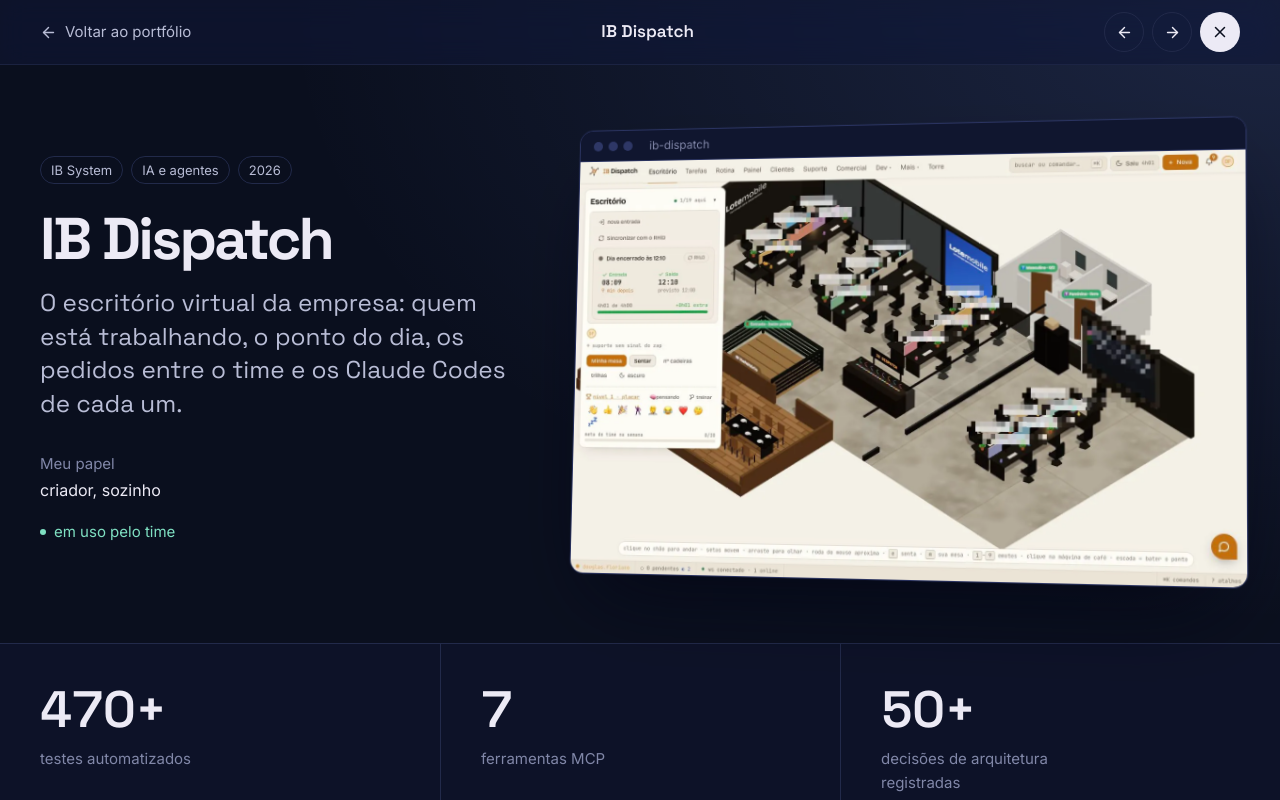
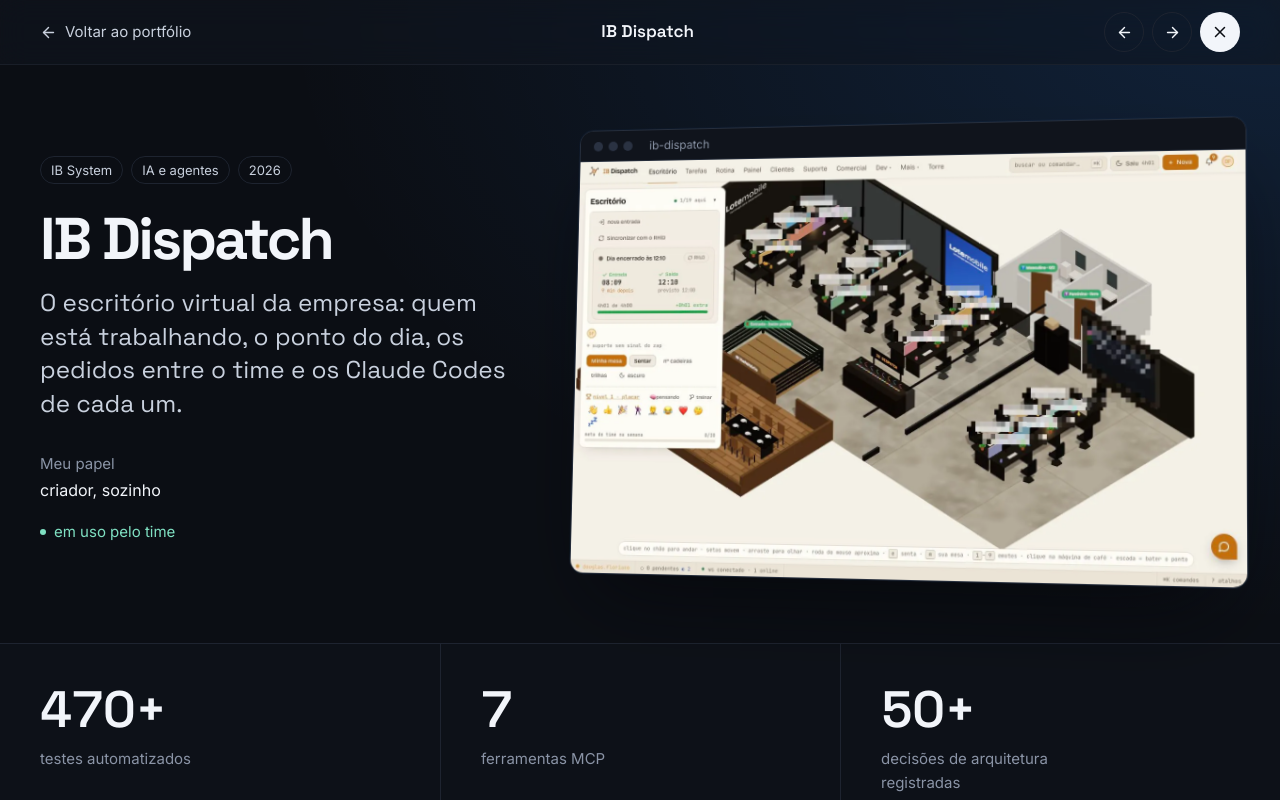
Before and after one commit to douglas-floriano/douglas-floriano.github.io, a React (Vite) app: page / in a window 1280 px wide. Both pictures are taken after a click on the button "ib-dispatch". Shown: the part 993-1793 px from the top of the page. Built offline with nearby package versions, Linux system fonts and the light colour scheme.

Commit message:
feat: paleta do portfólio nas cores da DFC Tech Solutions

```diff
--- a/index.html
+++ b/index.html
@@ -4,7 +4,7 @@
     <meta charset="UTF-8" />
     <link rel="icon" type="image/svg+xml" href="/favicon.svg" />
     <meta name="viewport" content="width=device-width, initial-scale=1.0, viewport-fit=cover" />
-    <meta name="theme-color" content="#0A0F1E" />
+    <meta name="theme-color" content="#0B0E14" />
     <meta name="color-scheme" content="dark" />
     <meta name="description" content="Douglas Floriano Costa, engenheiro de software e especialista em IA aplicada. Agentes, LLMs e automação dentro de sistemas em produção: Laravel, React, React Native, AWS." />
     <meta name="author" content="Douglas Floriano Costa" />
--- a/src/App.tsx
+++ b/src/App.tsx
@@ -23,7 +23,7 @@
   return (
     <>
       <NeuralField />
-      <div aria-hidden className="fixed inset-0 z-0 pointer-events-none bg-[radial-gradient(ellipse_at_top,rgba(124,156,255,0.10),transparent_60%)]" />
+      <div aria-hidden className="fixed inset-0 z-0 pointer-events-none bg-[radial-gradient(ellipse_at_top,rgba(46,139,255,0.10),transparent_60%)]" />
       <Nav />
       <main className="relative z-10">
         <Hero />
--- a/src/components/Mark.tsx
+++ b/src/components/Mark.tsx
@@ -12,8 +12,8 @@
           <path fill="#000" d="M-15 100L50 35H58L-7 100Z M19 100L59 60H67L27 100Z" />
         </mask>
       </defs>
-      <rect x="1" y="-5" width="114" height="114" rx="30" fill="#161D3D" stroke="#2E3766" strokeWidth="2" />
-      <path fill="#ECEAF5" fillRule="evenodd" d="M12 12H64A40 40 0 0 1 64 92H12Z M28 27H64A25 25 0 0 1 64 77H28Z" mask={`url(#${mask})`} />
+      <rect x="1" y="-5" width="114" height="114" rx="30" fill="#161B26" stroke="#2A3242" strokeWidth="2" />
+      <path fill="#F2F5FA" fillRule="evenodd" d="M12 12H64A40 40 0 0 1 64 92H12Z M28 27H64A25 25 0 0 1 64 77H28Z" mask={`url(#${mask})`} />
       <path fill="#2E8BFF" d="M35 41H78L67 52H35Z M31 62H51L39 74H31Z" className="transition-transform duration-300 group-hover:translate-x-1" />
     </svg>
   )
--- a/src/components/NeuralField.tsx
+++ b/src/components/NeuralField.tsx
@@ -183,7 +183,7 @@
         for (let k = 0; k < nb.length; k++) {
           const j = nb[k]
           const depth = (2 - (proj[i * 3 + 2] + proj[j * 3 + 2])) / 4
-          ctx.strokeStyle = `rgba(124,156,255,${(0.05 + depth * 0.22) * A})`
+          ctx.strokeStyle = `rgba(46,139,255,${(0.05 + depth * 0.22) * A})`
           ctx.beginPath()
           ctx.moveTo(proj[i * 3], proj[i * 3 + 1])
           ctx.lineTo(proj[j * 3], proj[j * 3 + 1])
@@ -195,7 +195,7 @@
         const z = proj[i * 3 + 2]
         const depth = (1 - z) / 2
         const r = 0.6 + depth * 1.6
-        ctx.fillStyle = `rgba(214,222,255,${(0.25 + depth * 0.6) * A})`
+        ctx.fillStyle = `rgba(220,230,245,${(0.25 + depth * 0.6) * A})`
         ctx.beginPath()
         ctx.arc(proj[i * 3], proj[i * 3 + 1], r, 0, Math.PI * 2)
         ctx.fill()
@@ -214,8 +214,8 @@
           const x = proj[s.a * 3] + (proj[s.b * 3] - proj[s.a * 3]) * s.t
           const y = proj[s.a * 3 + 1] + (proj[s.b * 3 + 1] - proj[s.a * 3 + 1]) * s.t
           const g = ctx.createRadialGradient(x, y, 0, x, y, 7)
-          g.addColorStop(0, `rgba(255,194,122,${0.95 * A})`)
-          g.addColorStop(1, 'rgba(255,194,122,0)')
+          g.addColorStop(0, `rgba(125,182,255,${0.95 * A})`)
+          g.addColorStop(1, 'rgba(125,182,255,0)')
           ctx.fillStyle = g
           ctx.beginPath()
           ctx.arc(x, y, 7, 0, Math.PI * 2)
--- a/src/components/ProjectSheet.tsx
+++ b/src/components/ProjectSheet.tsx
@@ -19,10 +19,10 @@
     return (
       <button onClick={() => onZoom(p.shots.indexOf(desk))} className="group block w-full [perspective:1600px]" aria-label={`Ampliar: ${desk.caption}`}>
         <div className="shot-frame transition-transform duration-700 [transform:rotateY(-9deg)_rotateX(4deg)] group-hover:[transform:rotateY(0deg)_rotateX(0deg)]">
-          <div className="flex items-center gap-1.5 px-3.5 h-8 border-b border-[#2A3360] bg-[#10162F]">
-            <span className="w-2.5 h-2.5 rounded-full bg-[#2E3766]" />
-            <span className="w-2.5 h-2.5 rounded-full bg-[#2E3766]" />
-            <span className="w-2.5 h-2.5 rounded-full bg-[#2E3766]" />
+          <div className="flex items-center gap-1.5 px-3.5 h-8 border-b border-[#262E3C] bg-[#10141C]">
+            <span className="w-2.5 h-2.5 rounded-full bg-[#2A3242]" />
+            <span className="w-2.5 h-2.5 rounded-full bg-[#2A3242]" />
+            <span className="w-2.5 h-2.5 rounded-full bg-[#2A3242]" />
             <span className="ml-3 text-[12px] text-muted truncate">{p.url ? p.url.replace(/^https?:\/\//, '') : p.slug}</span>
           </div>
           <img src={desk.src} alt={desk.caption} className="w-full aspect-[16/10] object-cover object-top" />
@@ -35,7 +35,7 @@
       <div className="flex justify-center items-end gap-6 [perspective:1600px]">
         {phones.map((s, i) => (
           <button key={s.src} onClick={() => onZoom(p.shots.indexOf(s))} aria-label={`Ampliar: ${s.caption}`}
-            className={`w-[44%] max-w-[260px] rounded-[2.4rem] border border-[#2A3360] bg-[#0D1228] p-2 shadow-[0_50px_100px_-30px_rgba(3,6,20,.95)] transition-transform duration-700 hover:-translate-y-2 ${i === 0 ? '[transform:rotateY(12deg)]' : '[transform:rotateY(-12deg)] translate-y-10'}`}>
+            className={`w-[44%] max-w-[260px] rounded-[2.4rem] border border-[#262E3C] bg-[#0E1118] p-2 shadow-[0_50px_100px_-30px_rgba(5, 7, 11,.95)] transition-transform duration-700 hover:-translate-y-2 ${i === 0 ? '[transform:rotateY(12deg)]' : '[transform:rotateY(-12deg)] translate-y-10'}`}>
             <img src={s.src} alt={s.caption} className="rounded-[1.9rem] w-full aspect-[390/844] object-cover object-top" />
           </button>
         ))}
@@ -116,7 +116,7 @@
           exit={{ opacity: 0 }}
           transition={{ duration: 0.25 }}
         >
-          <div aria-hidden className="absolute inset-0 pointer-events-none bg-[radial-gradient(ellipse_at_top_right,rgba(124,156,255,0.16),transparent_55%)]" />
+          <div aria-hidden className="absolute inset-0 pointer-events-none bg-[radial-gradient(ellipse_at_top_right,rgba(46,139,255,0.16),transparent_55%)]" />
           <div ref={scroller} className="relative h-full overflow-y-auto overscroll-contain" data-lenis-prevent>
             {/* barra do caso */}
             <div className="sticky top-0 z-20 glass border-b border-line/70">
--- a/src/components/Showcase.tsx
+++ b/src/components/Showcase.tsx
@@ -21,10 +21,10 @@
   if (desk) {
     return (
       <div className="shot-frame">
-        <div className="flex items-center gap-1.5 px-3.5 h-8 border-b border-[#2A3360] bg-[#10162F]">
-          <span className="w-2.5 h-2.5 rounded-full bg-[#2E3766]" />
-          <span className="w-2.5 h-2.5 rounded-full bg-[#2E3766]" />
-          <span className="w-2.5 h-2.5 rounded-full bg-[#2E3766]" />
+        <div className="flex items-center gap-1.5 px-3.5 h-8 border-b border-[#262E3C] bg-[#10141C]">
+          <span className="w-2.5 h-2.5 rounded-full bg-[#2A3242]" />
+          <span className="w-2.5 h-2.5 rounded-full bg-[#2A3242]" />
+          <span className="w-2.5 h-2.5 rounded-full bg-[#2A3242]" />
           <span className="ml-3 text-[12px] text-muted truncate">{p.url ? p.url.replace(/^https?:\/\//, '') : p.slug}</span>
         </div>
         <img src={desk.src} alt={desk.caption} className="w-full aspect-[16/10] object-cover object-top" />
@@ -34,7 +34,7 @@
   return (
     <div className="flex justify-center items-end gap-6 h-full">
       {phones.map((s, i) => (
-        <div key={s.src} className={`w-[42%] max-w-[250px] rounded-[2.2rem] border border-[#2A3360] bg-[#0D1228] p-2 shadow-[0_40px_80px_-30px_rgba(3,6,20,.9)] ${i === 1 ? 'translate-y-8' : ''}`}>
+        <div key={s.src} className={`w-[42%] max-w-[250px] rounded-[2.2rem] border border-[#262E3C] bg-[#0E1118] p-2 shadow-[0_40px_80px_-30px_rgba(5, 7, 11,.9)] ${i === 1 ? 'translate-y-8' : ''}`}>
           <img src={s.src} alt={s.caption} className="rounded-[1.7rem] w-full aspect-[390/844] object-cover object-top" />
         </div>
       ))}
--- a/src/components/Stack.tsx
+++ b/src/components/Stack.tsx
@@ -50,7 +50,7 @@
 
         <div className="mt-14 grid sm:grid-cols-2 lg:grid-cols-3 gap-px bg-line rounded-3xl overflow-hidden border border-line">
           {GROUPS.map((g) => (
-            <div key={g.title} className={`p-7 sm:p-8 ${g.hot ? 'bg-[#16183A]' : 'bg-deep/90'}`}>
+            <div key={g.title} className={`p-7 sm:p-8 ${g.hot ? 'bg-[#141821]' : 'bg-deep/90'}`}>
               <h3 className={`font-display text-[1.35rem] font-semibold ${g.hot ? 'text-spark' : ''}`}>{g.title}</h3>
               <p className="mt-1 text-[14px] text-muted">{g.note}</p>
               <ul className="mt-5 space-y-2">
@@ -71,7 +71,7 @@
           {[0, 1].map((k) => (
             <div key={k} className="flex shrink-0">
               {MARQUEE.map((m) => (
-                <span key={m + k} className="h-mega text-[clamp(3rem,8vw,6.5rem)] px-8 text-transparent [-webkit-text-stroke:1px_#2E3766]">{m}</span>
+                <span key={m + k} className="h-mega text-[clamp(3rem,8vw,6.5rem)] px-8 text-transparent [-webkit-text-stroke:1px_#2A3242]">{m}</span>
               ))}
             </div>
           ))}
--- a/src/index.css
+++ b/src/index.css
@@ -3,13 +3,13 @@
 @tailwind utilities;
 
 :root {
-  --night: #0A0F1E;
-  --deep: #111733;
-  --line: #222A4A;
-  --text: #ECEAF5;
-  --muted: #8187A8;
-  --signal: #7C9CFF;
-  --spark: #FFC27A;
+  --night: #0B0E14;
+  --deep: #11151D;
+  --line: #1E2430;
+  --text: #F2F5FA;
+  --muted: #8A94A6;
+  --signal: #2E8BFF;
+  --spark: #7DB6FF;
   color-scheme: dark;
   --font-display: 'Space Grotesk', ui-sans-serif, sans-serif;
   --font-body: 'Inter', ui-sans-serif, system-ui, sans-serif;
@@ -38,7 +38,7 @@
 
 ::-webkit-scrollbar { width: 10px; }
 ::-webkit-scrollbar-track { background: var(--night); }
-::-webkit-scrollbar-thumb { background: #2C355E; border: 3px solid var(--night); border-radius: 99px; }
+::-webkit-scrollbar-thumb { background: #283041; border: 3px solid var(--night); border-radius: 99px; }
 
 .font-display { font-family: var(--font-display); font-optical-sizing: auto; }
 .tnum { font-variant-numeric: tabular-nums; }
@@ -66,7 +66,7 @@
 .chip {
   display: inline-flex; align-items: center;
   padding: 4px 10px; border-radius: 999px;
-  border: 1px solid var(--line); color: #B9BDD6;
+  border: 1px solid var(--line); color: #C9D1DE;
   font-size: 13px; line-height: 1.4; white-space: nowrap;
 }
 
@@ -78,20 +78,20 @@
 }
 .btn-main { background: var(--text); color: var(--night); }
 .btn-main:hover { background: var(--spark); }
-.btn-line { border: 1px solid #39426B; color: var(--text); }
+.btn-line { border: 1px solid #343D4E; color: var(--text); }
 .btn-line:hover { border-color: var(--signal); color: var(--signal); }
 
 .glass {
-  background: rgba(17, 23, 51, 0.62);
+  background: rgba(17, 21, 29, 0.62);
   backdrop-filter: blur(14px) saturate(140%);
   -webkit-backdrop-filter: blur(14px) saturate(140%);
 }
 
 .shot-frame {
   border-radius: 14px; overflow: hidden;
-  border: 1px solid #2A3360;
-  background: #0D1228;
-  box-shadow: 0 40px 80px -30px rgba(3, 6, 20, .9), 0 0 0 1px rgba(124,156,255,.04);
+  border: 1px solid #262E3C;
+  background: #0E1118;
+  box-shadow: 0 40px 80px -30px rgba(5, 7, 11, .9), 0 0 0 1px rgba(46,139,255,.04);
 }
 
 }
```
Also changed, not shown: src/components/ShotFrame.tsx (+5 -5 lines), tailwind.config.js (+9 -9 lines), public/favicon.svg.
